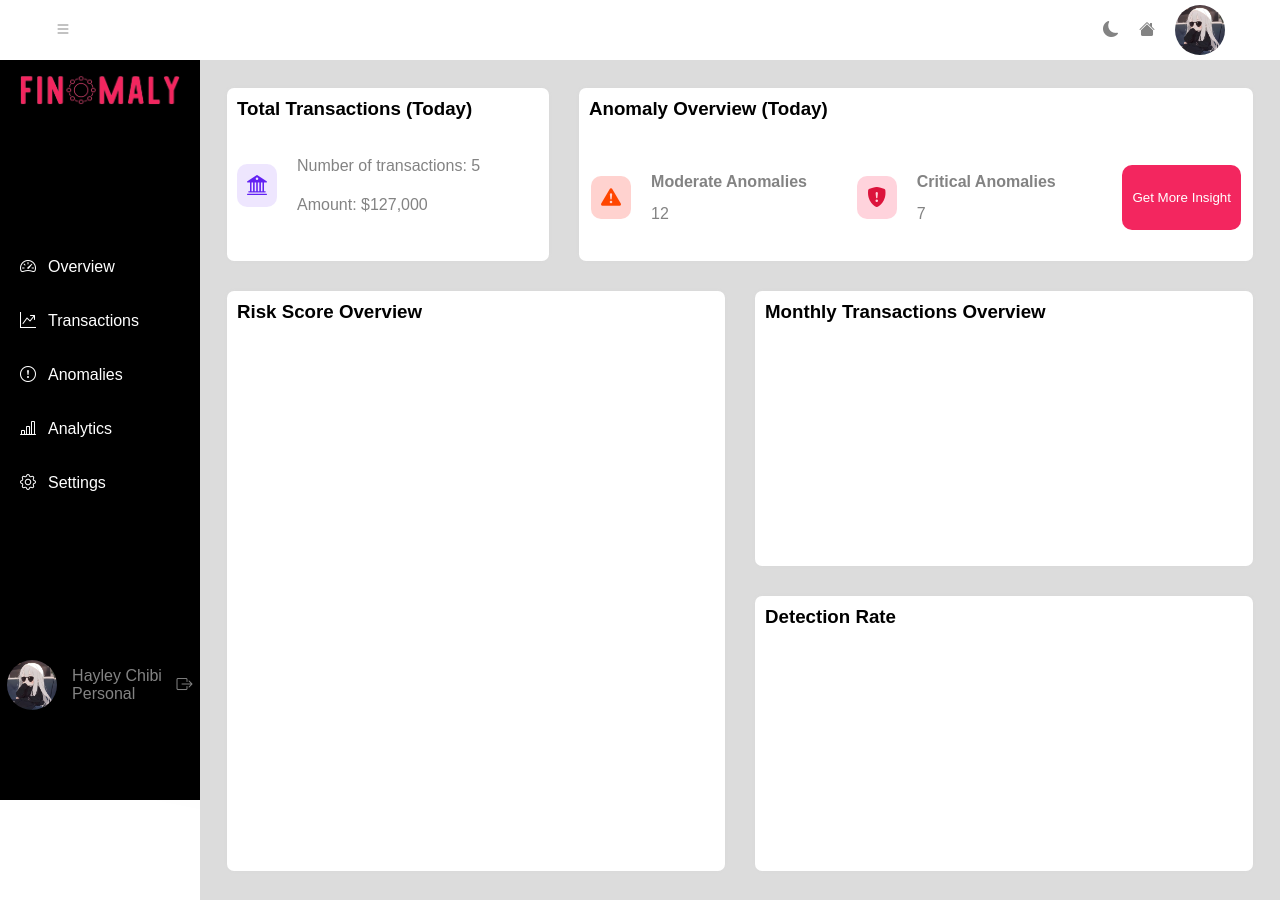
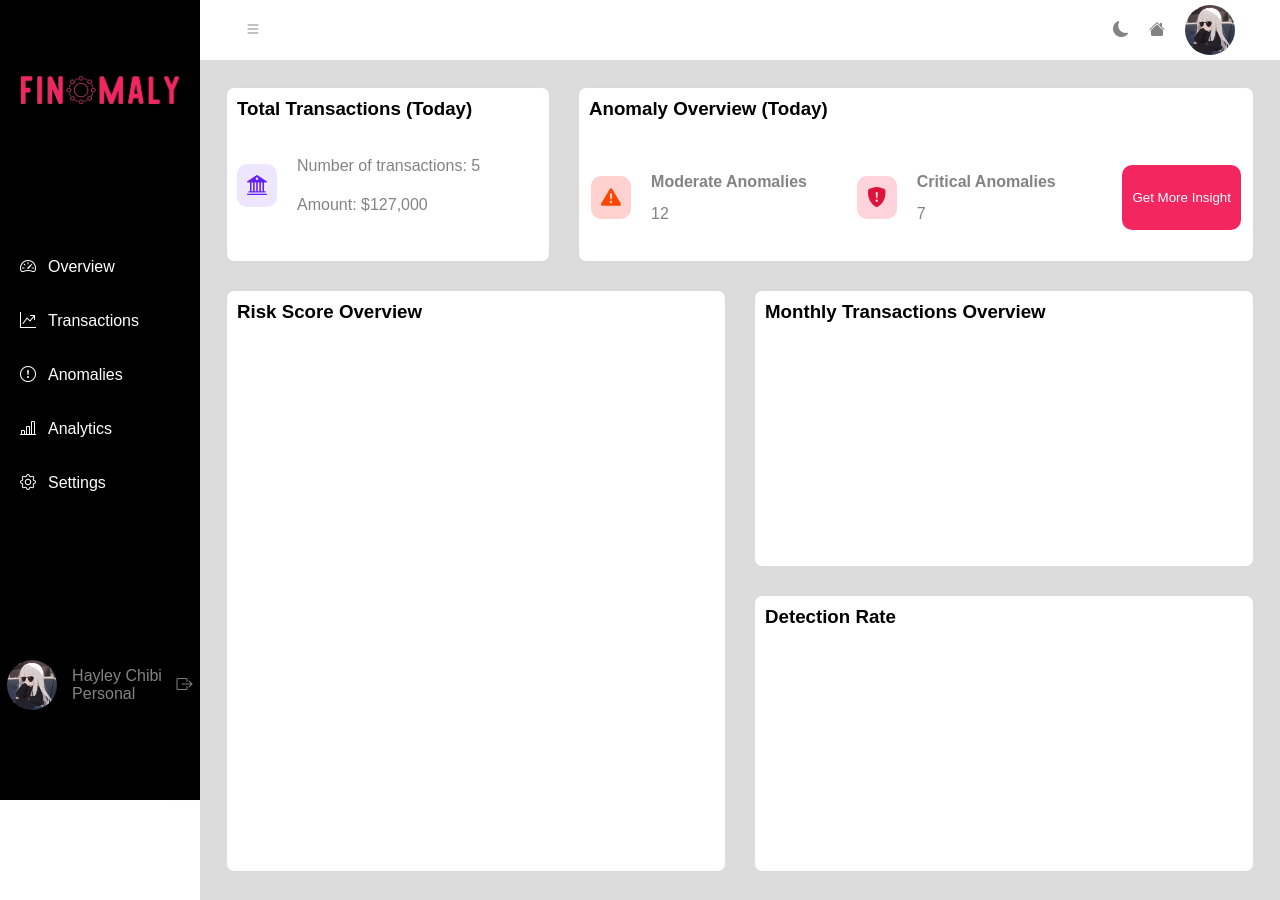
Before and after one commit to OghenefegaOmajene/Finomaly, an Angular app: page /dashboard in a window 1280 px wide. Built offline with nearby package versions, Linux system fonts and the light colour scheme; a web font is replaced by a local one.

Commit message:
Sidenav debugging and fixes

```diff
--- a/src/app/components/sidenavheader/sidenavheader.component.css
+++ b/src/app/components/sidenavheader/sidenavheader.component.css
@@ -1,5 +1,5 @@
 .sideNavHeader{
-    width: 100%;
+    /* width: 100%; */
     /* width: 800px; */
     /* margin-left: 200px; */
     height: 60px;
@@ -10,6 +10,7 @@
     gap: 20px;
     position: fixed;
     top: 0px;
+    left: 200px;
     right: 0px;
     /* z-index: 10000; */
     /* border: 1px solid black; */
--- a/src/app/pages/dashboard/dashboard.component.css
+++ b/src/app/pages/dashboard/dashboard.component.css
@@ -24,7 +24,7 @@
     padding-left: 2rem;
   } */
 .dashboardContentBox{
-    width: 100% !important;
+    /* width: 100% !important; */
     position: relative;
     /* width: 300px; */
     flex-grow: 1;
```
